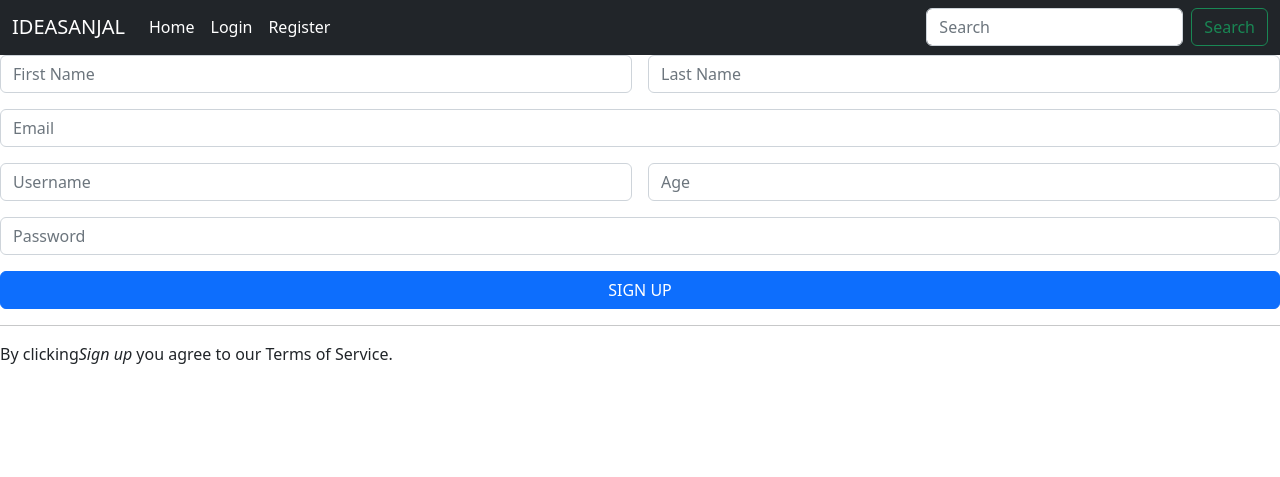
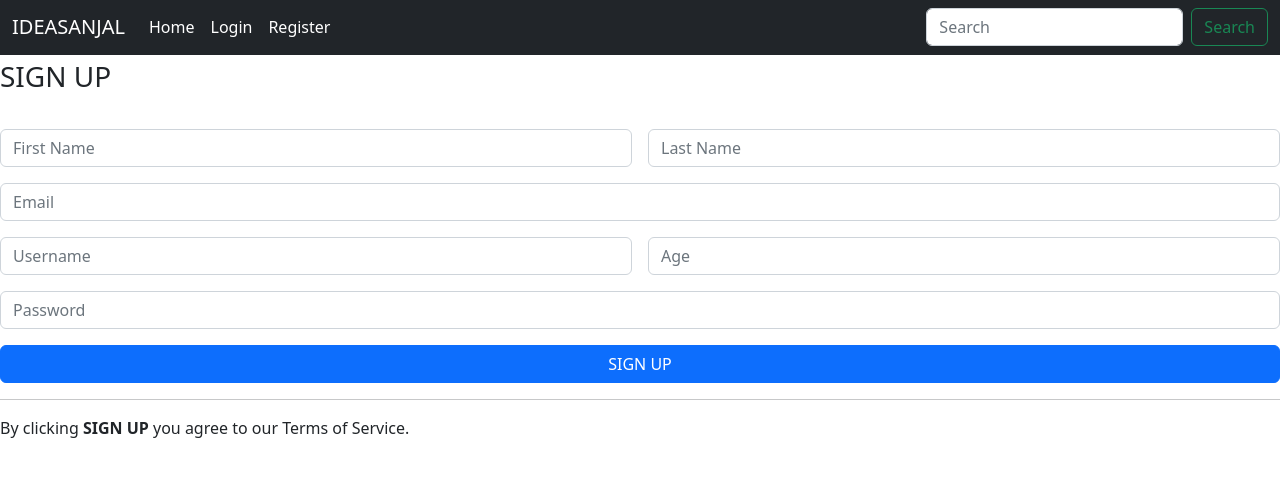
Before and after one commit to theanxiuser/ideasanjal_, a Django app: page /register/ in a window 1280 px wide. Shown: the part 57-534 px from the top of the page. Run offline with Django 3.2, Linux system fonts and the light colour scheme; some libraries are stand-ins or nearby versions.

Commit message:
finally done

```diff
--- a/home/templates/home/login.html
+++ b/home/templates/home/login.html
@@ -1,12 +1,13 @@
 {% extends "home/index.html" %}
 {% load widget_tweaks %}
-
 
 {% block content %}
 
 <div class="login-form-wrapper">
   <form class="row g-3" action="{% url 'mynw:login' %}" method="post">
     {% csrf_token %}
+
+    <p class="fs-3 text-uppercase">sign in</p>
 
       {% for error in form.non_field_errors %}
         <div class="alert alert-danger">{{error}}</div>
@@ -37,7 +38,7 @@
       <hr>
 
       <!-- Register -->
-      <p>If you do not have an account, <a href="{% url 'mynw:register' %}">Sign Up</a> first</p>
+      <p class="center" >If you do not have an account, <a href="{% url 'mynw:register' %}"><strong>SIGN UP</strong></a> first</p>
 
 </div>
 
--- a/home/templates/home/registration.html
+++ b/home/templates/home/registration.html
@@ -8,6 +8,9 @@
 
         <form class="row g-3" action="{% url 'mynw:register' %}" method="post">
             {% csrf_token %}
+
+            <p class="fs-3 text-uppercase">sign up</p>
+
             <div class="col-md-6">
                 <!-- First name -->
                 {% render_field form.first_name class="form-control" placeholder="First Name" %}
@@ -48,7 +51,7 @@
           <hr>
 
         <!-- Terms of service -->
-        <p>By clicking<em>Sign up</em> you agree to our Terms of Service.</p>
+        <p class="center">By clicking <strong>SIGN UP</strong> you agree to our Terms of Service.</p>
 </div>
 
 {% endblock %}
```
